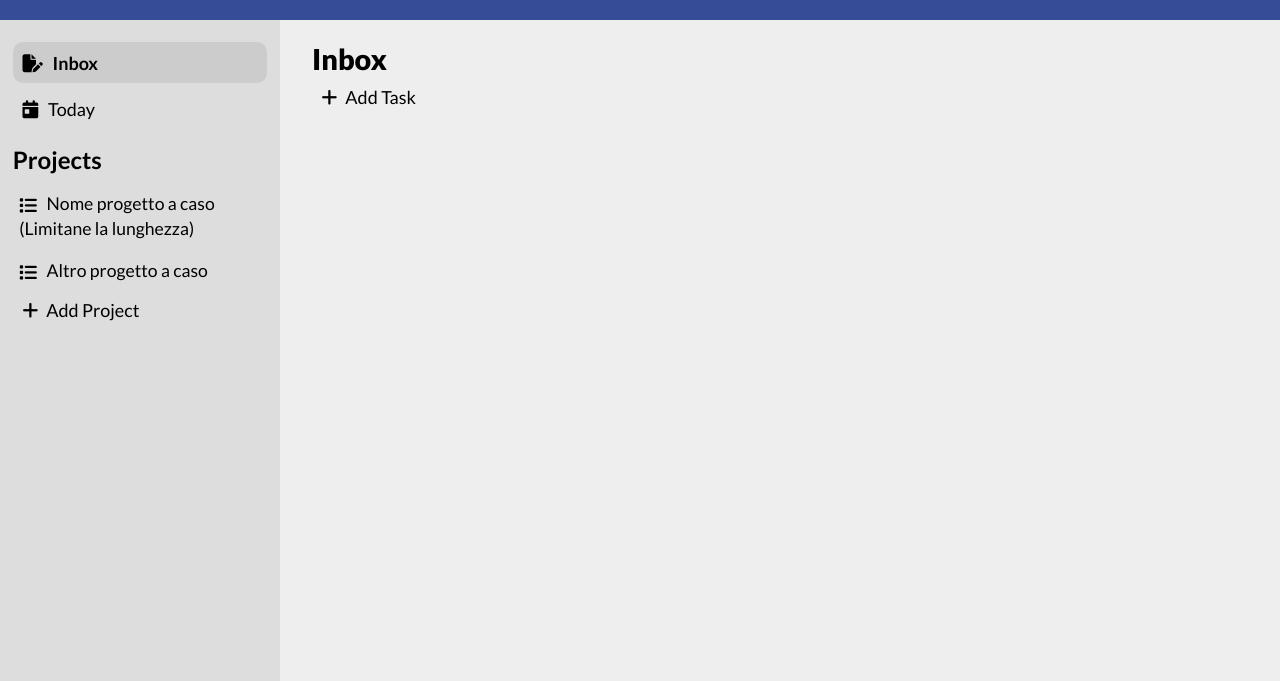
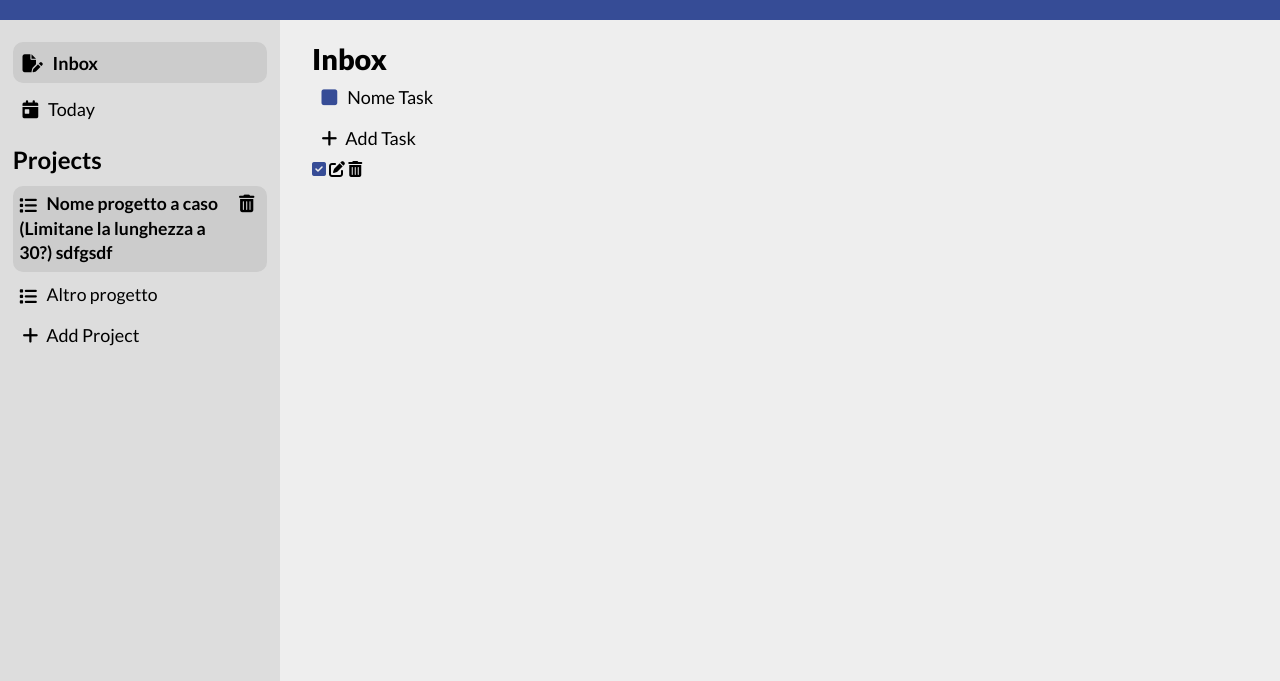
Before and after one commit to ArmandoCrn/todo-list, a plain HTML site: page index.html in a window 1280 px wide. Shown: the part 65-746 px from the top of the page. Drawn offline with Linux system fonts and the light colour scheme.

Commit message:
done left__main

```diff
--- a/index.html
+++ b/index.html
@@ -63,14 +63,20 @@
           <ul id="projects">
             <!-- Anche qui in projects sarà generato tutto automaticamente,
             quindi va cancellato tutto-->
-            <li class="project">
-              <i class="fa-solid fa-list"></i>
-              Nome progetto a caso (Limitane la lunghezza)
+            <li class="project active">
+              <div>
+                <i class="fa-solid fa-list"></i>
+                Nome progetto a caso (Limitane la lunghezza a 30?) sdfgsdf
+              </div>
+              <i class="fa-solid fa-trash-can"></i>
             </li>
 
             <li class="project">
-              <i class="fa-solid fa-list"></i>
-              Altro progetto a caso
+              <div>
+                <i class="fa-solid fa-list"></i>
+                Altro progetto
+              </div>
+              <i class="fa-solid fa-trash-can"></i>
             </li>
           </ul>
 
@@ -86,16 +92,18 @@
           <!-- Anche qui in projects sarà generato tutto automaticamente,
           quindi va cancellato tutto
 
-          FIXME: praticamente quello che va fatto è copiare le proprietà
-          che ha la ul "projects" e metterle quasi tutte anche a questa ul
+
         -->
-          <!-- <li class="task">
+          <li class="task">
             <i class="fa-solid fa-square"></i>
             Nome Task
-          </li> -->
+          </li>
         </ul>
 
         <div class="add-task"><i class="fas fa-plus"></i>Add Task</div>
+        <i class="fa-solid fa-square-check"></i>
+        <i class="fa-solid fa-pen-to-square"></i>
+        <i class="fa-solid fa-trash-can"></i>
 
         <!--
         Per cambiargli colore basta modificare il color:
--- a/style.css
+++ b/style.css
@@ -57,6 +57,10 @@ li,
   cursor: pointer;
 }
 
+#main__right li {
+  cursor: default;
+}
+
 /*============
   TYPOGRAPHY
 ============*/
@@ -87,7 +91,8 @@ h1 {
 
 .left__top ul,
 .add-project,
-.add-task {
+.add-task,
+#main__right ul {
   font-size: 1.125rem;
 }
 
@@ -151,24 +156,26 @@ footer {
 .hover-me:hover,
 .project:hover,
 .add-project:hover,
+.task:hover,
 .add-task:hover {
   background-color: var(--light-2);
   border-radius: 10px;
 }
 
-#main__left ul {
+main ul {
   display: flex;
   flex-direction: column;
   gap: 0.3rem;
 }
 
-#main__left ul .fa-solid {
+main ul .fa-solid {
   margin-right: 0.4rem;
 }
 
 .left__top ul li,
 .add-project,
-.add-task {
+.add-task,
+#main__right ul li {
   padding: 0.6rem;
 }
 
@@ -183,6 +190,9 @@ footer {
 
 .project {
   line-height: 1.4;
+  display: flex;
+  justify-content: space-between;
+  align-items: baseline;
 }
 .fa-list {
   vertical-align: middle;
@@ -193,6 +203,15 @@ footer {
   margin-right: 0.5rem;
 }
 
+.left__bottom .fa-trash-can {
+  display: none;
+  margin-left: 5px;
+}
+
+.left__bottom .active > .fa-trash-can {
+  display: inline;
+}
+
 /*|-- Main-right --|*/
 #main__right,
 body {
@@ -201,6 +220,11 @@ body {
 
 #main__right {
   padding-inline: 2rem;
+}
+
+.fa-square,
+.fa-square-check {
+  color: var(--blue);
 }
 
 /*|-- Footer --|*/
@@ -223,7 +247,7 @@ footer {
   MEDIA QUERIES
 ==============*/
 
-@media screen and (min-width: 650px) {
+@media screen and (min-width: 660px) {
   header .d-none {
     display: none;
   }
@@ -235,7 +259,7 @@ footer {
   main {
     display: grid;
     grid-template-columns: 280px 1fr;
-    min-height: calc(100vh - 84.78px - 44.8px);
+    min-height: calc(100vh - 84.78px - 45.59px);
   }
 
   #main__left.d-none {
```
